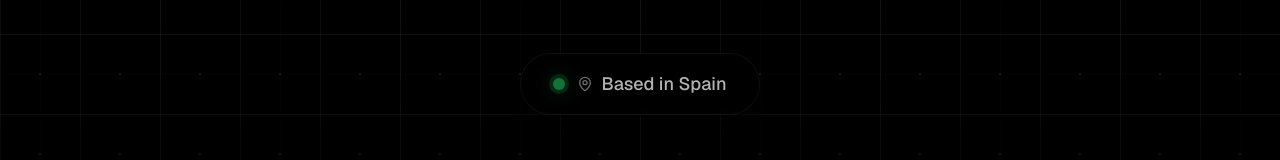
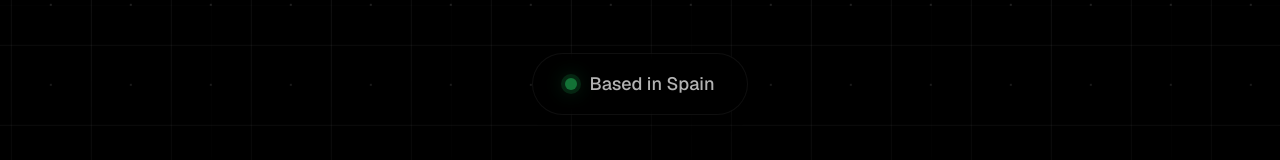
Before and after one commit to neevets/portfolio-web, a React (Vite) app: page / in a window 1280 px wide. Shown: the part 446-606 px from the top of the page. Built offline with nearby package versions, Linux system fonts and the light colour scheme; a web font is replaced by a local one.

Commit message:
style: restore hero background animations and remove location icon

```diff
--- a/src/components/sections/HeroSection.tsx
+++ b/src/components/sections/HeroSection.tsx
@@ -1,7 +1,6 @@
 import { memo, useMemo } from 'react';
 import { useIntersectionObserver } from '@/hooks/useIntersectionObserver';
 import { motion } from 'framer-motion';
-import { MapPin } from 'lucide-react';
 
 const HeroSection = memo(() => {
   const { ref, isIntersecting } = useIntersectionObserver({
@@ -14,16 +13,16 @@
       <div className="absolute inset-0 opacity-40 overflow-hidden">
         <div className="absolute inset-0 bg-gradient-to-b from-transparent via-background/20 to-background/80 pointer-events-none z-10" />
         <div className="absolute inset-0 w-[300%] h-[300%] -left-[100%] -top-[100%]">
-          <svg className="absolute inset-0 w-full h-full" xmlns="http://www.w3.org/2000/svg">
+          <svg className="absolute inset-0 w-full h-full animate-grid-seamless-1" xmlns="http://www.w3.org/2000/svg">
             <defs>
               <pattern id="grid-main" width="80" height="80" patternUnits="userSpaceOnUse">
                 <path d="M 80 0 L 0 0 0 80" fill="none" stroke="hsl(var(--foreground))" strokeWidth="1" strokeOpacity="0.4" />
-                <circle cx="40" cy="40" r="1" fill="hsl(var(--foreground))" fillOpacity="0.6" />
+                <circle cx="40" cy="40" r="1" fill="hsl(var(--foreground))" fillOpacity="0.6" className="animate-subtle-glow" />
               </pattern>
             </defs>
             <rect width="100%" height="100%" fill="url(#grid-main)" />
           </svg>
-          <svg className="absolute inset-0 w-full h-full" xmlns="http://www.w3.org/2000/svg">
+          <svg className="absolute inset-0 w-full h-full animate-grid-seamless-2" xmlns="http://www.w3.org/2000/svg">
             <defs>
               <pattern id="grid-secondary" width="120" height="120" patternUnits="userSpaceOnUse">
                 <path d="M 120 0 L 0 0 0 120" fill="none" stroke="hsl(var(--foreground))" strokeWidth="0.5" strokeOpacity="0.2" />
@@ -70,12 +69,9 @@
               <div className="absolute inset-0 w-3 h-3 bg-green-400 rounded-full animate-ping" />
               <div className="absolute -inset-1 w-5 h-5 bg-green-500/30 rounded-full animate-pulse" />
             </div>
-            <div className="relative flex items-center">
-              <MapPin className="w-4 h-4 text-muted-foreground/60 mr-2" />
-              <p className="text-base sm:text-lg font-dev text-muted-foreground font-medium animate-fade-in-up transition-all duration-700 ease-out" style={{ animationDelay: '1s' }}>
-                Based in Spain
-              </p>
-            </div>
+            <p className="text-base sm:text-lg font-dev text-muted-foreground font-medium animate-fade-in-up transition-all duration-700 ease-out" style={{ animationDelay: '1s' }}>
+              Based in Spain
+            </p>
           </div>
         </motion.div>
       </motion.div>
```
